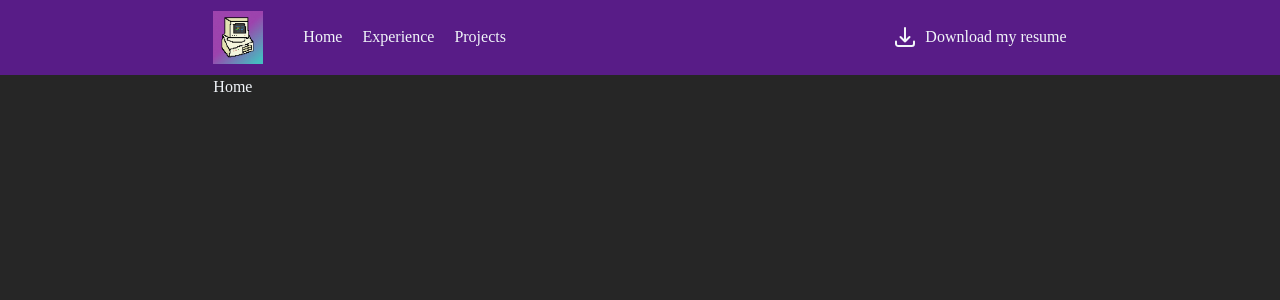
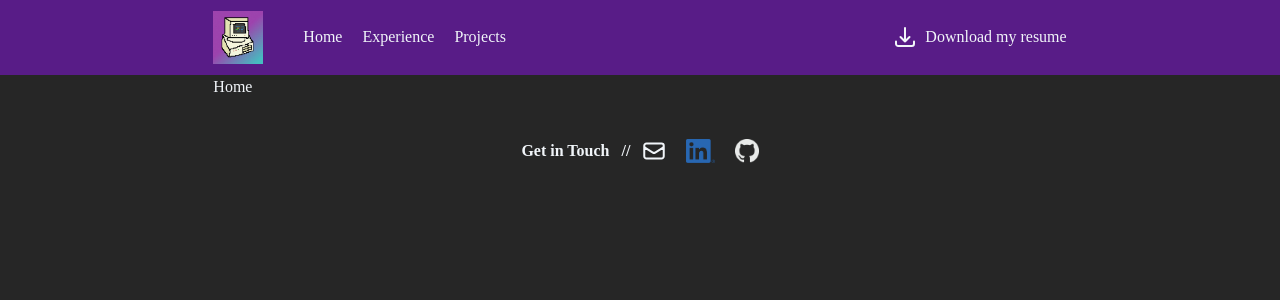
Before and after one commit to mackhack321/mackstanley.com, a React (Create React App) app: page / in a window 1280 px wide. Shown: the top 300 px of the page. Built offline with nearby package versions, Linux system fonts and the light colour scheme.

Commit message:
make footer

```diff
--- a/src/components/Container.js
+++ b/src/components/Container.js
@@ -1,5 +1,6 @@
 import React from "react";
 import Navbar from "./Navbar";
+import Footer from "./Footer";
 
 export default function Container({ children }) {
   return (
@@ -10,6 +11,7 @@ export default function Container({ children }) {
           {children}
         </div>
       </main>
+      <Footer />
     </div>
   );
 }
--- /dev/null
+++ b/src/components/Footer.js
@@ -0,0 +1,25 @@
+import React from "react";
+import { EnvelopeIcon } from "@heroicons/react/24/outline";
+import linkedinLogo from "../assets/linkedin.png";
+import githubLogo from "../assets/github.png";
+import { linkedinURL, githubURL, emailURL } from "../constants";
+
+export default function Footer() {
+  return (
+    <footer className="mt-10 flex justify-center space-x-3 text-center font-code font-bold text-mack-white">
+      <div>Get in Touch</div>
+      <div>{"//"}</div>
+      <div className="flex justify-center space-x-5">
+        <a href={emailURL}>
+          <EnvelopeIcon className="h-[24px] stroke-2" />
+        </a>
+        <a href={linkedinURL}>
+          <img src={linkedinLogo} alt="LinkedIn" className="h-[24px]" />
+        </a>
+        <a href={githubURL}>
+          <img src={githubLogo} alt="GitHub" className="h-[24px] invert" />
+        </a>
+      </div>
+    </footer>
+  );
+}
--- /dev/null
+++ b/src/constants.js
@@ -0,0 +1,3 @@
+export const linkedinURL = "https://www.linkedin.com/in/jmstanley0120/";
+export const githubURL = "https://github.com/mackhack321/";
+export const emailURL = "mailto:jms2099@msstate.edu";
```
Also changed, not shown: src/assets/github.png (added), src/assets/linkedin.png (added).
